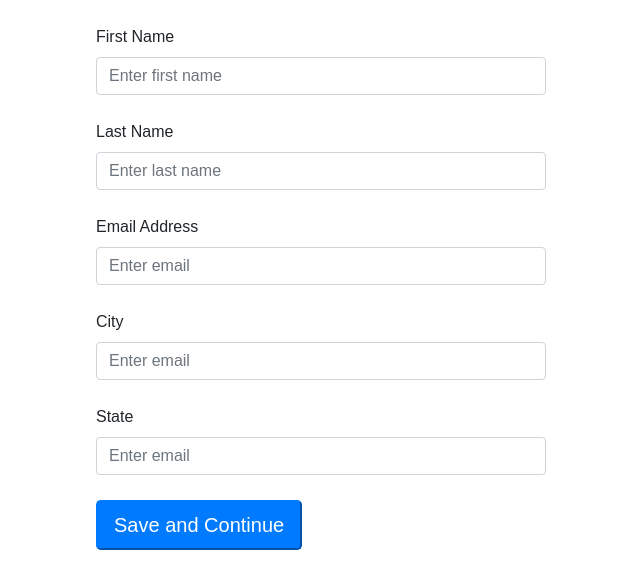
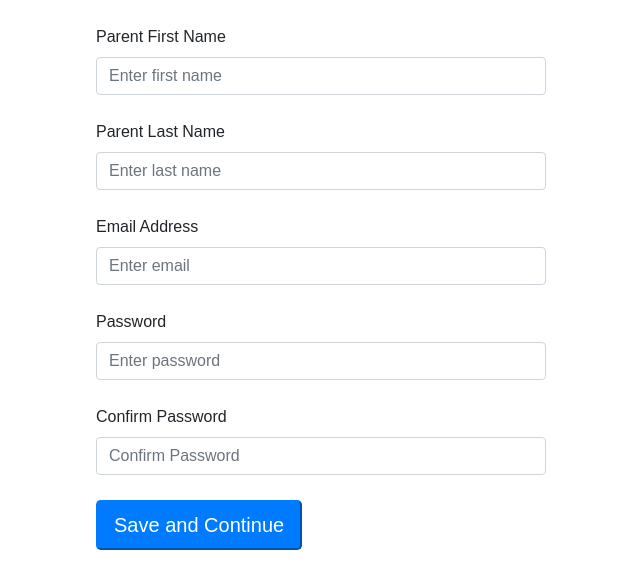
Before and after one commit to jdd2130770/education-project, a React (Create React App) app in the folder client/: page / in a window 1280 px wide. Shown: the top 588 px of the page, without its empty margins (319-959 px from the left). Built offline with nearby package versions, Linux system fonts and the light colour scheme.

Commit message:
skeleton of reg form complete

```diff
--- a/client/src/components/RegistrationForm/BasicInfo.js
+++ b/client/src/components/RegistrationForm/BasicInfo.js
@@ -13,8 +13,8 @@ class BasicInfo extends Component {
             'firstName':'',
             'lastName':'',
             'emailAddress':'',
-            'city':'',
-            'state':'',
+            'password1':'',
+            'password2':''
         };
     }
 
@@ -33,8 +33,7 @@ class BasicInfo extends Component {
             'firstName':this.state.firstName,
             'lastName':this.state.lastName,
             'emailAddress':this.state.emailAddress,
-            'city':this.state.city,
-            'state':this.state.state,
+            'password1':this.state.password1,
         }
 
         this.props.saveValues(data);
@@ -47,12 +46,12 @@ class BasicInfo extends Component {
             <div>
 
               <div class="form-group">
-                <label htmlFor="firstName">First Name</label>
+                <label htmlFor="firstName">Parent First Name</label>
                 <input type="text"  className="form-control"  value ={this.state.firstName}  id="firstName" onChange={this.handleInputChange}aria-describedby="emailHelp" placeholder="Enter first name"/>
                 <span className="formErrors">{this.state.firstNameErrorMessage}</span>
               </div>
               <div class="form-group">
-                  <label htmlFor="lastName">Last Name</label>
+                  <label htmlFor="lastName">Parent Last Name</label>
                   <input type="text" className="form-control" value ={this.state.lastName}  onChange={this.handleInputChange}  id="lastName" aria-describedby="emailHelp" placeholder="Enter last name"/>
                   <span className="formErrors">{this.state.lastNameErrorMessage}</span>
               </div>
@@ -61,16 +60,16 @@ class BasicInfo extends Component {
                  <input type="email" className="form-control" value ={this.state.emailAddress} onChange={this.handleInputChange} id="emailAddress" aria-describedby="emailHelp" placeholder="Enter email"/>
                  <span className="formErrors">{this.state.emailAddressErrorMessage}</span>
               </div>
-              <div class="form-group">
-                  <label htmlFor="exampleInputEmail1">City</label>
-                  <input type="text" className="form-control" value ={this.state.city} onChange={this.handleInputChange} id="city" aria-describedby="emailHelp" placeholder="Enter email"/>
-                  <span className="formErrors">{this.state.cityErrorMessage}</span>
-               </div>
-               <div class="form-group">
-                  <label htmlFor="exampleInputEmail1">State</label>
-                  <input type="text" className="form-control" value ={this.state.state} onChange={this.handleInputChange} id="state" aria-describedby="emailHelp" placeholder="Enter email"/>
-                  <span className="formErrors">{this.state.stateErrorMessage}</span>
-               </div>
+                <div class="form-group">
+                    <label htmlFor="emailAddress">Password</label>
+                    <input type="password" className="form-control" value ={this.state.password1} onChange={this.handleInputChange} id="password1" aria-describedby="emailHelp" placeholder="Enter password"/>
+                    <span className="formErrors">{this.state.emailAddressErrorMessage}</span>
+                </div>
+                <div class="form-group">
+                    <label htmlFor="emailAddress">Confirm Password</label>
+                    <input type="password" className="form-control" value ={this.state.password2} onChange={this.handleInputChange} id="password2" aria-describedby="emailHelp" placeholder="Confirm Password"/>
+                    <span className="formErrors">{this.state.emailAddressErrorMessage}</span>
+                </div>
                 <button onClick={this.saveAndContinue} className="btn-lg btn-primary">Save and Continue</button>
             </div>
         );
--- a/client/src/components/RegistrationForm/StudentInfo.js
+++ b/client/src/components/RegistrationForm/StudentInfo.js
@@ -40,15 +40,17 @@ class StudentInfo extends Component {
             'student1FirstName':this.state.student1FirstName,
             'student1LastName':this.state.student1LastName,
             'student1UserName':this.state.student1UserName,
+            'student1Password':this.state.student1Password,
+            'student1ConfirmPassword':this.state.student1ConfirmPassword,
             'student1Grade':this.state.student1Grade,
             'student1DateOfBirth':this.state.student1DateOfBirth,
-
             'student2FirstName':this.state.student2FirstName,
             'student2LastName':this.state.student2LastName,
             'student2UserName':this.state.student2UserName,
+            'student2Password':this.state.student2Password,
+            'student2ConfirmPassword':this.state.student2ConfirmPassword,
             'student2Grade':this.state.student2Grade,
             'student2DateOfBirth':this.state.student2DateOfBirth,
-
         }
 
         this.props.saveValues(data);
@@ -77,6 +79,16 @@ class StudentInfo extends Component {
                     <input type="text" className="form-control" value ={this.state.student1UserName} onChange={this.handleInputChange} id="student1UserName" aria-describedby="emailHelp" placeholder="Enter unique username for signing in"/>
                     <span className="formErrors">{this.state.emailAddressErrorMessage}</span>
                 </div>
+                    <div class="form-group">
+                        <label htmlFor="emailAddress">Password</label>
+                        <input type="password" className="form-control" value ={this.state.student1Password} onChange={this.handleInputChange} id="password1" aria-describedby="emailHelp" placeholder="Enter password"/>
+                        <span className="formErrors">{this.state.emailAddressErrorMessage}</span>
+                    </div>
+                    <div class="form-group">
+                        <label htmlFor="emailAddress">Confirm Password</label>
+                        <input type="password" className="form-control" value ={this.state.student1ConfirmPassword} onChange={this.handleInputChange} id="password2" aria-describedby="emailHelp" placeholder="Confirm Password"/>
+                        <span className="formErrors">{this.state.emailAddressErrorMessage}</span>
+                    </div>
                 <div class="form-group">
                     <label htmlFor="student1Grade">Grade</label>
                     <select id="student1Grade" class="form-control" onChange={this.handleInputChange}>
@@ -114,6 +126,16 @@ class StudentInfo extends Component {
                         <span className="formErrors">{this.state.emailAddressErrorMessage}</span>
                     </div>
                     <div class="form-group">
+                        <label htmlFor="emailAddress">Password</label>
+                        <input type="password" className="form-control" value ={this.state.student2Password} onChange={this.handleInputChange} id="password1" aria-describedby="emailHelp" placeholder="Enter password"/>
+                        <span className="formErrors">{this.state.emailAddressErrorMessage}</span>
+                    </div>
+                    <div class="form-group">
+                        <label htmlFor="emailAddress">Confirm Password</label>
+                        <input type="password" className="form-control" value ={this.state.student2ConfirmPassword} onChange={this.handleInputChange} id="password2" aria-describedby="emailHelp" placeholder="Confirm Password"/>
+                        <span className="formErrors">{this.state.emailAddressErrorMessage}</span>
+                    </div>
+                    <div class="form-group">
                         <label htmlFor="student2Grade">Grade</label>
                         <select id="student2Grade" class="form-control" onChange={this.handleInputChange}>
                             <option disabled selected>Select Grade</option>
```
